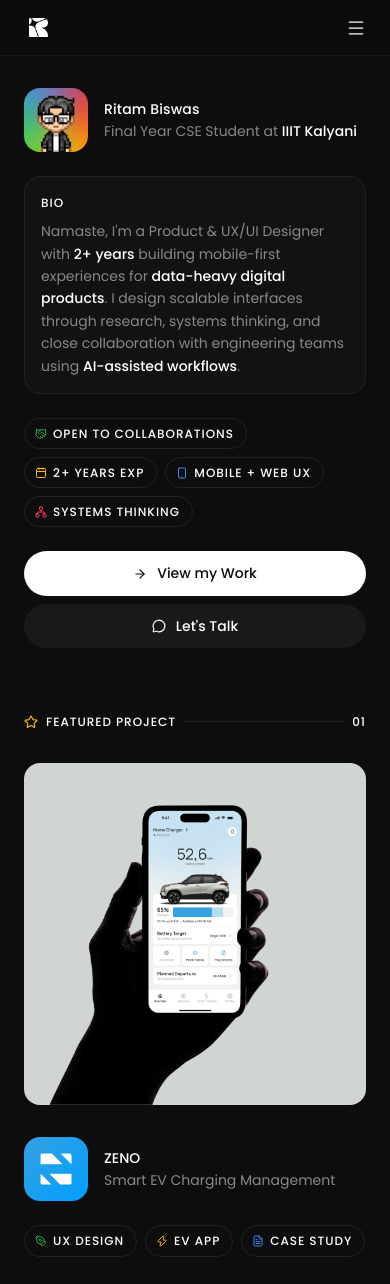
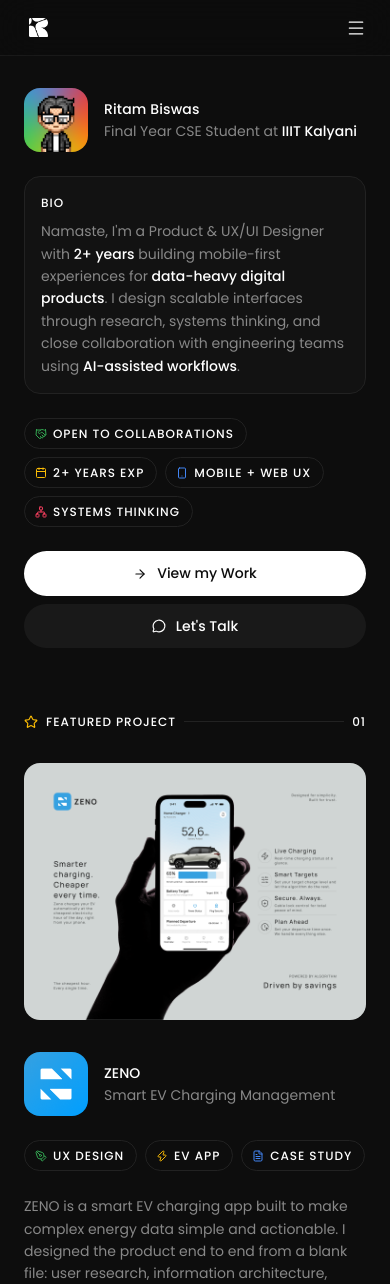
Before and after one commit to RITAMBISWAS404/PORTFOLIO-2026, a Next.js app: page / in a window 390 px wide. Shown: the top 1284 px of the page. Built offline with nearby package versions, Linux system fonts and the light colour scheme.

Commit message:
Feature image: 16_9 for desktop, 4_3 for mobile with matching aspect ratios

```diff
--- a/sections/FeaturedProject.tsx
+++ b/sections/FeaturedProject.tsx
@@ -27,14 +27,17 @@ export default function FeaturedProject() {
       {/* ── Static feature image ── */}
       <div style={{ ...col, padding: "0 24px" }}>
         <div className="feature-img-wrap" style={{ borderRadius: 16, overflow: "hidden", width: "100%" }}>
-          <img
-            src="/images/FEATURE image.png"
-            alt="ZENO App"
-            style={{ width: "100%", height: "100%", display: "block", objectFit: "cover" }}
-          />
+          <picture>
+            <source media="(min-width: 768px)" srcSet="/images/16_9.png" />
+            <img
+              src="/images/4_3.png"
+              alt="ZENO App"
+              style={{ width: "100%", height: "100%", display: "block", objectFit: "cover" }}
+            />
+          </picture>
         </div>
         <style>{`
-          .feature-img-wrap { aspect-ratio: 1 / 1; }
+          .feature-img-wrap { aspect-ratio: 4 / 3; }
           @media (min-width: 768px) { .feature-img-wrap { aspect-ratio: 16 / 9; } }
         `}</style>
       </div>
```
Also changed, not shown: public/images/16_9.png (added), public/images/4_3.png (added).
